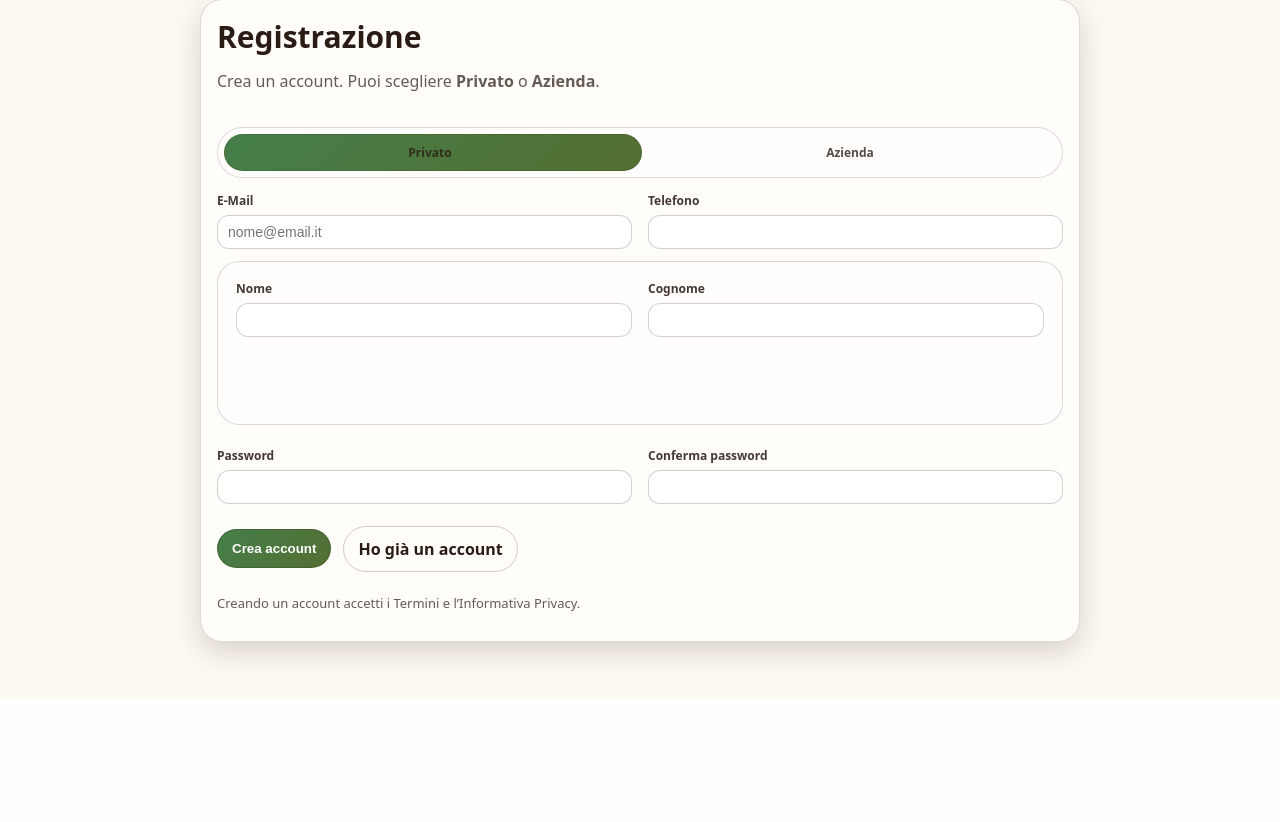
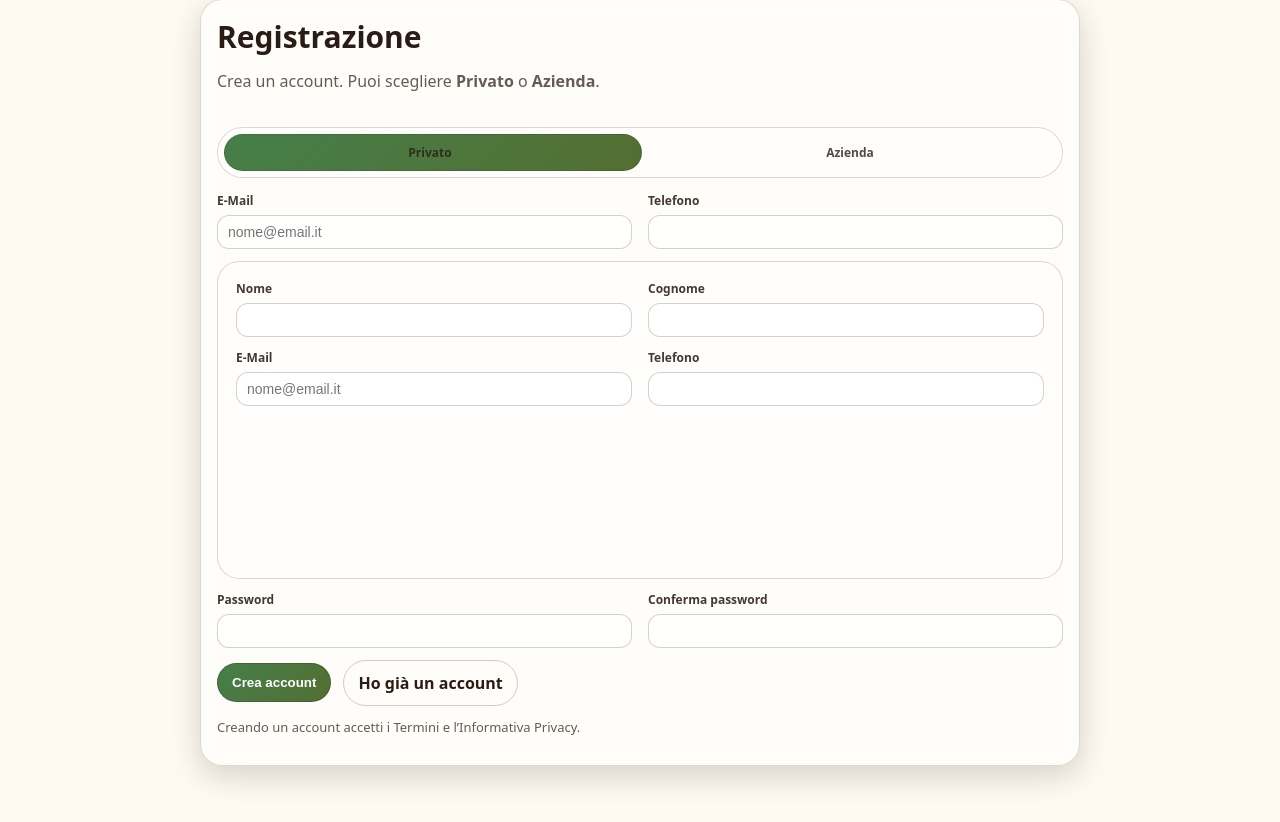
Before and after one commit to ItzAbu/Hackaton, a Django app: page /register/ in a window 1280 px wide. Shown: the part 132-954 px from the top of the page. Before the commit the page ends 830 px from the top, so only its background shows below. Run offline with Django 4.2, Linux system fonts and the light colour scheme.

Commit message:
some fixes

```diff
--- a/accounts/urls.py
+++ b/accounts/urls.py
@@ -5,7 +5,7 @@ from . import views
 
 urlpatterns = [
     path("login/", views.CustomLoginView.as_view(), name="login"),
-    path("logout/", auth_views.LogoutView.as_view(), name="logout"),
+    path("logout/", auth_views.LogoutView.as_view(next_page="login"), name="logout"),
     path("register/", views.register, name="register"),
 
     # compat / redirect
--- a/templates/dashboard/companies.html
+++ b/templates/dashboard/companies.html
@@ -20,7 +20,10 @@
 
       <div class="topbar-right">
         <a class="btn btn-ghost" href="{% url 'private_page' %}">← Indietro</a>
-        <a class="btn btn-outline" href="{% url 'logout' %}">Logout</a>
+        <form method="post" action="{% url 'logout' %}" style="display:inline;">
+            {% csrf_token %}
+            <button class="btn btn-outline" type="submit">Logout</button>
+        </form>
         <a class="avatar-link" href="{% url 'private_profile' %}" title="Profilo">
           <div class="avatar-dot"></div>
         </a>
--- a/templates/dashboard/dashboard.html
+++ b/templates/dashboard/dashboard.html
@@ -23,7 +23,10 @@
         <span class="badge success">Azienda</span>
         <div class="pill">Piano: {{ company_plan|default:"Gold" }}</div>
         <a class="btn btn-ghost" href="/">Home</a>
-        <a class="btn btn-outline" href="{% url 'logout' %}">Logout</a>
+        <form method="post" action="{% url 'logout' %}" style="display:inline;">
+            {% csrf_token %}
+            <button class="btn btn-outline" type="submit">Logout</button>
+        </form>
         <div class="avatar-dot" title="{{ user.username|default:'Admin' }}"><img src="imgs/mail.jpg"></div>
       </div>
     </div>
--- a/templates/dashboard/discovery.html
+++ b/templates/dashboard/discovery.html
@@ -20,7 +20,10 @@
 
       <div class="topbar-right">
         <a class="btn btn-ghost" href="{% url 'private_page' %}">← Indietro</a>
-        <a class="btn btn-outline" href="{% url 'logout' %}">Logout</a>
+        <form method="post" action="{% url 'logout' %}" style="display:inline;">
+            {% csrf_token %}
+            <button class="btn btn-outline" type="submit">Logout</button>
+        </form>
         <a class="avatar-link" href="{% url 'private_profile' %}" title="Profilo">
           <div class="avatar-dot"></div>
         </a>
--- a/templates/dashboard/private_page.html
+++ b/templates/dashboard/private_page.html
@@ -21,7 +21,10 @@
       <div class="topbar-right">
         <span class="badge">Privato</span>
         <a class="btn btn-ghost" href="{% url 'private_page' %}?tab=search">Search</a>
-        <a class="btn btn-outline" href="{% url 'logout' %}">Logout</a>
+        <form method="post" action="{% url 'logout' %}" style="display:inline;">
+            {% csrf_token %}
+            <button class="btn btn-outline" type="submit">Logout</button>
+        </form>
 
         <a class="avatar-link" href="{% url 'private_profile' %}" title="Profilo">
           <div class="avatar-dot"></div>
--- a/templates/dashboard/profile.html
+++ b/templates/dashboard/profile.html
@@ -20,7 +20,10 @@
 
       <div class="topbar-right">
         <a class="btn btn-ghost" href="{% url 'private_page' %}">← Indietro</a>
-        <a class="btn btn-outline" href="{% url 'logout' %}">Logout</a>
+        <form method="post" action="{% url 'logout' %}" style="display:inline;">
+            {% csrf_token %}
+            <button class="btn btn-outline" type="submit">Logout</button>
+        </form>
         <div class="avatar-dot" title="Profilo"></div>
       </div>
     </div>
--- a/templates/dashboard/search.html
+++ b/templates/dashboard/search.html
@@ -20,7 +20,10 @@
 
       <div class="topbar-right">
         <a class="btn btn-ghost" href="{% url 'private_page' %}">← Indietro</a>
-        <a class="btn btn-outline" href="{% url 'logout' %}">Logout</a>
+        <form method="post" action="{% url 'logout' %}" style="display:inline;">
+            {% csrf_token %}
+            <button class="btn btn-outline" type="submit">Logout</button>
+        </form>
         <a class="avatar-link" href="{% url 'private_profile' %}" title="Profilo">
           <div class="avatar-dot"></div>
         </a>
--- a/templates/registration/register.html
+++ b/templates/registration/register.html
@@ -82,7 +82,25 @@
                       {{ form.last_name }}
                     </div>
                   </div>
-                </div>
+
+                <div class="grid cols-2" style="margin-top:12px;">
+            <div class="field">
+              <label for="{{ form.email.id_for_label }}">E-Mail</label>
+              {{ form.email }}
+              {% for err in form.email.errors %}
+                <div class="help" style="color:#b00020;">{{ err }}</div>
+              {% endfor %}
+            </div>
+
+            <div class="field">
+              <label for="{{ form.phone.id_for_label }}">Telefono</label>
+              {{ form.phone }}
+              {% for err in form.phone.errors %}
+                <div class="help" style="color:#b00020;">{{ err }}</div>
+              {% endfor %}
+            </div>
+          </div>
+        </div>
 
                 <!-- AZIENDA -->
                 <div class="reg-panel" id="companyFields">
@@ -101,7 +119,27 @@
                     <label for="{{ form.city.id_for_label }}">Città</label>
                     {{ form.city }}
                   </div>
-                </div>
+                <div class="grid cols-2" style="margin-top:12px;">
+        <div class="field">
+          <label for="{{ form.email.id_for_label }}">E-Mail</label>
+          {{ form.email }}
+          {% for err in form.email.errors %}
+            <div class="help" style="color:#b00020;">{{ err }}</div>
+          {% endfor %}
+        </div>
+
+        <div class="field">
+          <label for="{{ form.phone.id_for_label }}">Telefono</label>
+          {{ form.phone }}
+          {% for err in form.phone.errors %}
+            <div class="help" style="color:#b00020;">{{ err }}</div>
+          {% endfor %}
+        </div>
+        <div class="field" style="margin-top:12px;">
+        <label for="{{ form.city.id_for_label }}">Città</label>
+        {{ form.city }}
+      </div>
+      </div>
 
               </div>
             </div>
```
Also changed, not shown: db.sqlite3.
